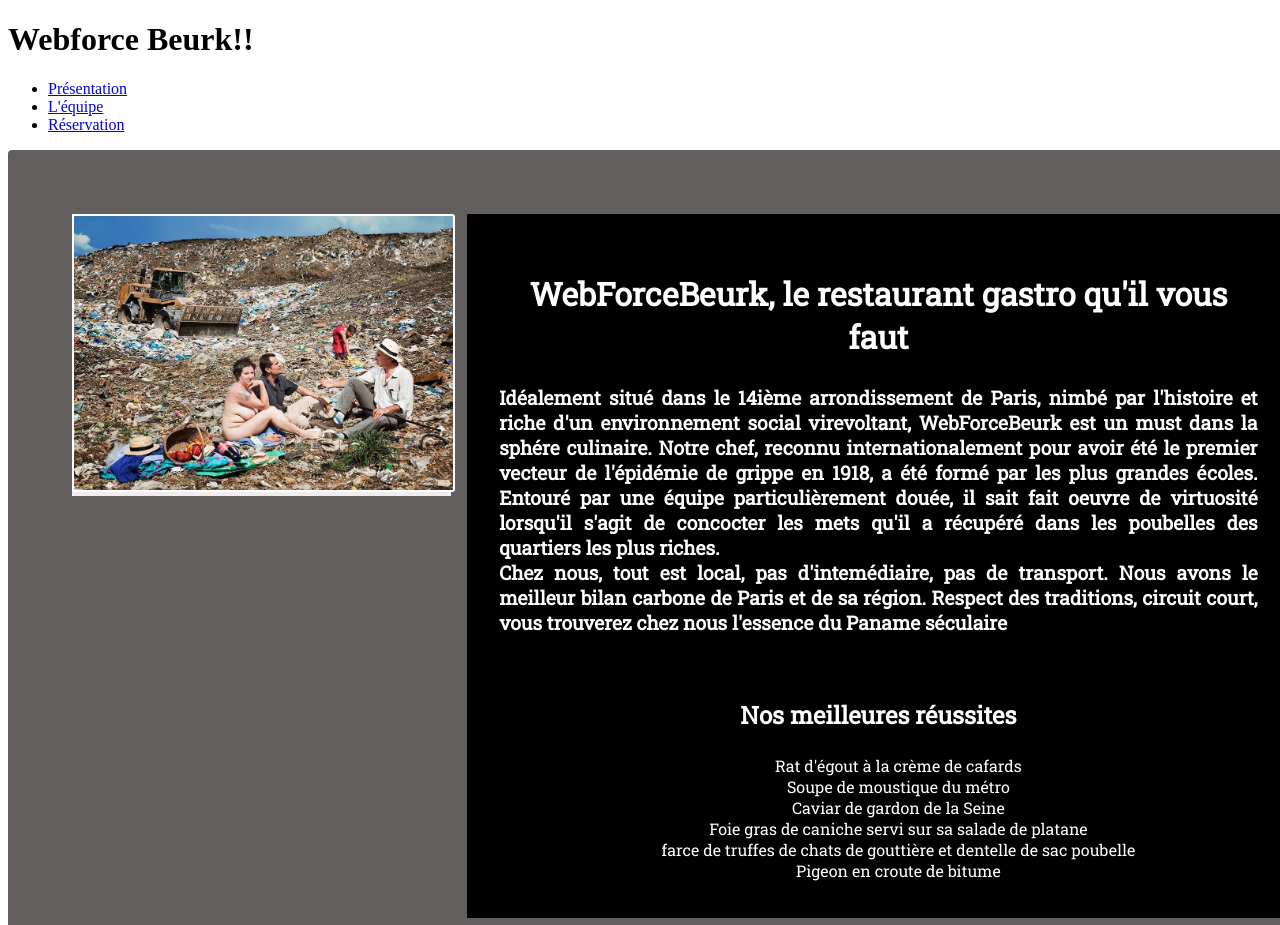
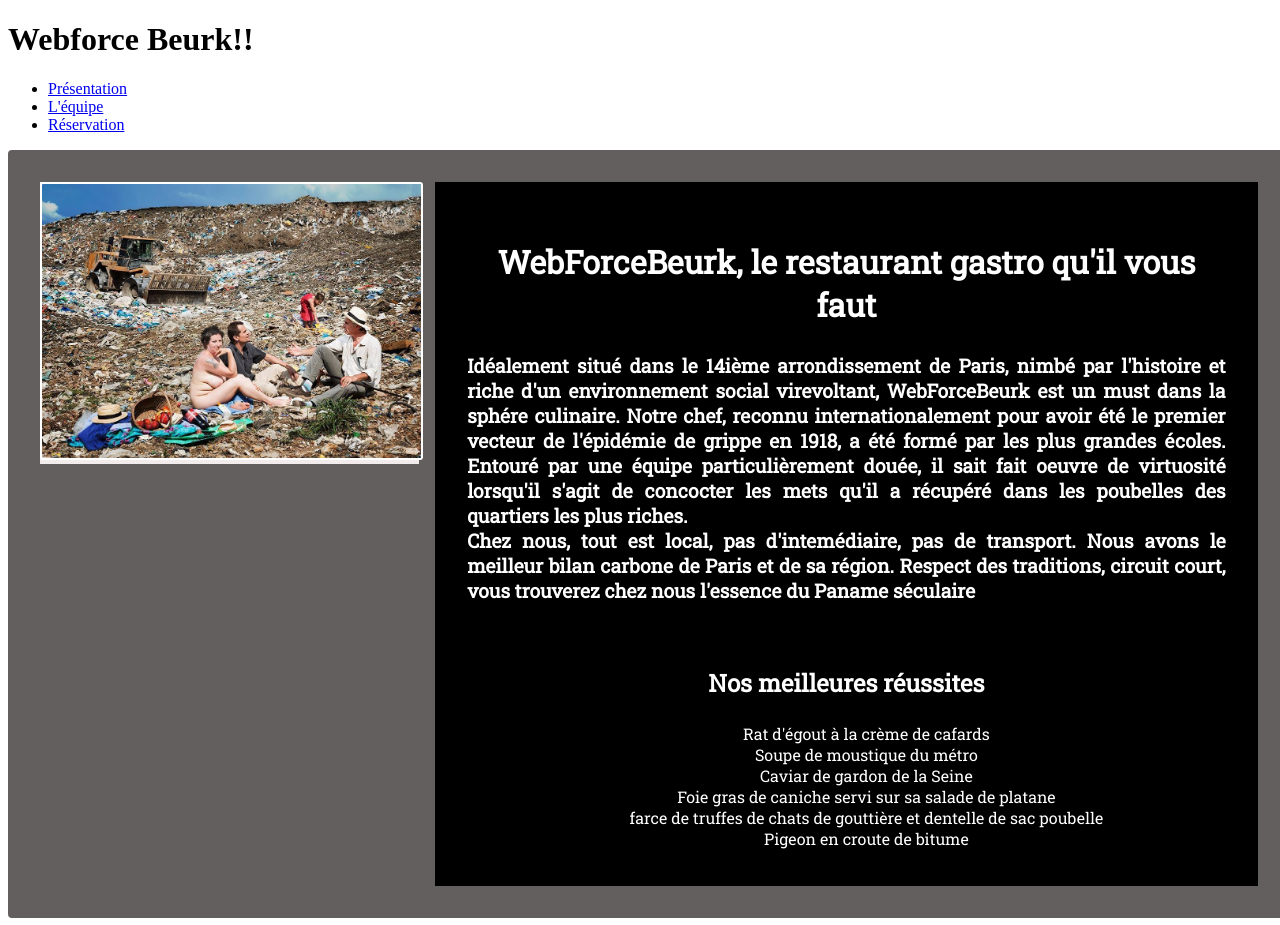
Before and after one commit to Archoss/siteVitrine, a PHP site: page / in a window 1280 px wide; the page is wider, and only the part inside the window is pictured. Shown: the top 925 px of that part. Run offline with PHP 8.4, Linux system fonts and the light colour scheme.

Commit message:
changement de padding

```diff
--- a/css/style.css
+++ b/css/style.css
@@ -17,7 +17,7 @@
 	width: 100%;
 	height: auto;
 	font-family: 'Roboto Slab', serif;
-	padding: 2rem;
+	padding: 1rem;
 	background-color: #635F5F;
 	border-radius:4px;
 
@@ -36,7 +36,6 @@
 
 	width: 100%;
 	height: auto;
-
 	border: 2px solid white;
 	border-radius: 3px;
 }
```
